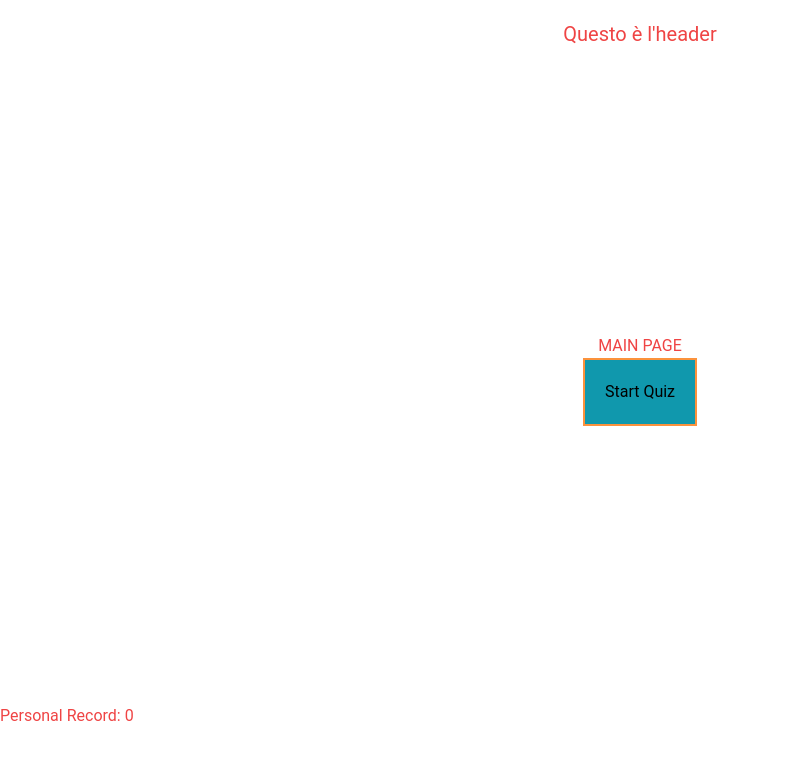
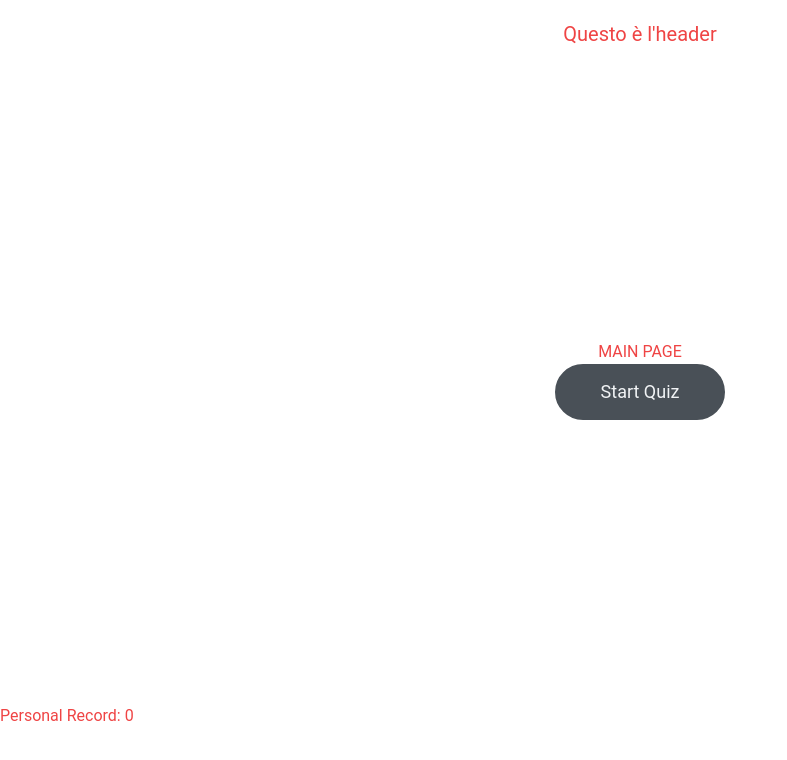
Before and after one commit to CodeStorm-SRL/entry-tests, a React (Vite) app in the folder js/react-quiz-app/: page / in a window 1280 px wide. Shown: the top 760 px of the page, without its empty margins (0-787 px from the left). Built offline with nearby package versions, Linux system fonts and the light colour scheme; the HTML template or start-up script is replaced by a standard one.

Commit message:
Implementa styling-Button

```diff
--- a/js/react-quiz-app/src/components/atoms/Button.tsx
+++ b/js/react-quiz-app/src/components/atoms/Button.tsx
@@ -18,18 +18,18 @@ const Button: FC<ButtonProps> = ({
   // Seleziono uno stile in base alla variante, selezionando
   // la proprietà di styles attraverso bracket notation (styles[variant])
   const styles: Record<ButtonVariant, string> = {
-    primary: "bg-primary p-5",
-    secondary: "bg-red-500 p-5",
-    disabled: "opacity-75 cursor-not-allowed",
+    primary: "bg-primary border-primary hover:bg-dark",
+    secondary: "bg-secondary border-secondary",
+    disabled: "opacity-50 cursor-not-allowed",
   };
 
   // estraggo disabled e className per poterli utilizzare come condizioni
   // di stile
   const { disabled, className: customClassName } = attributes;
 
-  const classNames = `${styles[variant]} ${
+  const classNames = `btn ${styles[variant]} ${
     disabled ? styles.disabled : ""
-  } border-2 border-orange-400 ${customClassName ? customClassName : ""}`;
+  } ${customClassName ? customClassName : ""}`;
 
   return (
     <button {...attributes} className={classNames}>
--- a/js/react-quiz-app/src/components/page/MainPage.tsx
+++ b/js/react-quiz-app/src/components/page/MainPage.tsx
@@ -26,7 +26,9 @@ const MainPage: FC = () => {
   return (
     <>
       <Text variant="primary">MAIN PAGE</Text>
-      <Button onClick={handleStartQuiz}>Start Quiz</Button>
+      <Button variant="primary" onClick={handleStartQuiz}>
+        Start Quiz
+      </Button>
     </>
   );
 };
--- a/js/react-quiz-app/src/index.css
+++ b/js/react-quiz-app/src/index.css
@@ -4,6 +4,12 @@
 
 @import url("https://fonts.googleapis.com/css2?family=Roboto:wght@400;700&display=swap");
 
+@layer components {
+  .btn {
+    @apply text-lg text-light min-w-[170px] py-3 px-5 border-2 rounded-full;
+  }
+}
+
 * {
   transition: all 0.3s;
 }
--- a/js/react-quiz-app/tailwind.config.ts
+++ b/js/react-quiz-app/tailwind.config.ts
@@ -8,11 +8,12 @@ export default {
     },
     extend: {
       colors: {
-        primary: "#1098ad",
-        secondary: "#495057",
+        primary: "#495057",
+        secondary: "#1098ad",
         dark: "#343a40",
         medium: "#ced4da",
         light: "#f1f3f5",
+        danger: "#ffa94d",
       },
     },
   },
```
